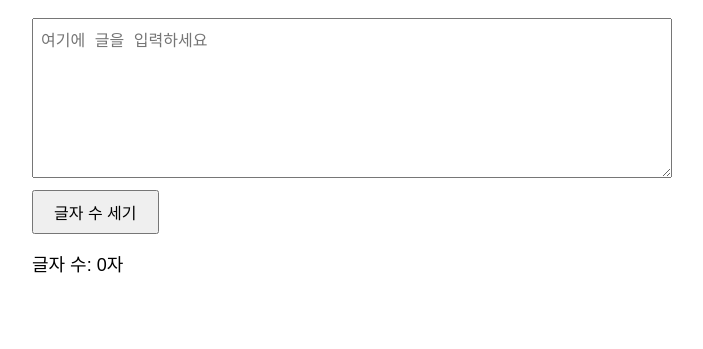
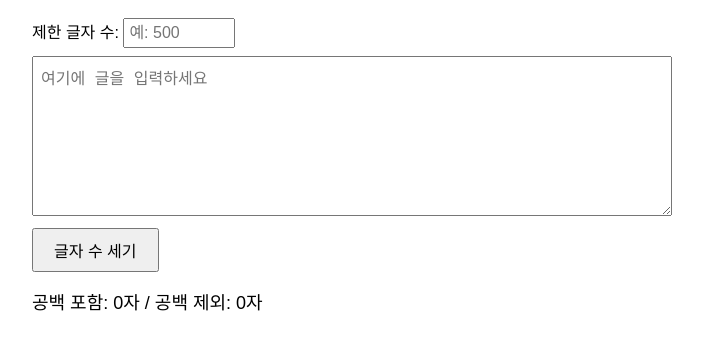
Before and after one commit to aio2o-esg/vibe, a plain HTML site: page char-counter.html in a window 1280 px wide. Both pictures are taken after a click on the button "글자 수 세기". Shown: the part 89-438 px from the top of the page, without its empty margins (288-991 px from the left). Drawn offline with Linux system fonts and the light colour scheme.

Commit message:
feat: 글자 수 세기에 공백 제외 글자 수와 제한 글자 수 표시 추가
Co-Authored-By: Claude Opus 5.5 <noreply@anthropic.com>

```diff
--- a/char-counter.html
+++ b/char-counter.html
@@ -28,10 +28,27 @@
       margin-top: 16px;
       font-size: 18px;
     }
+    .limit {
+      margin-bottom: 8px;
+      font-size: 16px;
+    }
+    .limit input {
+      width: 100px;
+      padding: 4px;
+      font-size: 16px;
+    }
+    .over {
+      color: red;
+      font-weight: bold;
+    }
   </style>
 </head>
 <body>
   <h1>글자 수 세기</h1>
+  <div class="limit">
+    <label for="limit">제한 글자 수:</label>
+    <input type="number" id="limit" min="0" placeholder="예: 500">
+  </div>
   <textarea id="input" placeholder="여기에 글을 입력하세요"></textarea>
   <button id="countBtn">글자 수 세기</button>
   <p id="result"></p>
@@ -40,11 +57,31 @@
     function showCount() {
       var text = document.getElementById("input").value;
       var count = Array.from(text).length;
-      document.getElementById("result").textContent = "글자 수: " + count + "자";
+      var countNoSpace = Array.from(text.replace(/\s/g, "")).length;
+      var limitValue = document.getElementById("limit").value;
+      var limit = limitValue === "" ? Infinity : Number(limitValue);
+
+      var result = document.getElementById("result");
+      result.textContent = "";
+      result.append("공백 포함: ", numberSpan(count, limit), "자 / 공백 제외: ", numberSpan(countNoSpace, limit), "자");
+    }
+
+    function numberSpan(value, limit) {
+      var span = document.createElement("span");
+      span.textContent = value;
+      if (value > limit) {
+        span.className = "over";
+      }
+      return span;
     }
 
     document.getElementById("countBtn").addEventListener("click", showCount);
     document.getElementById("input").addEventListener("input", showCount);
+    document.getElementById("limit").addEventListener("input", function () {
+      if (document.getElementById("result").textContent !== "") {
+        showCount();
+      }
+    });
   </script>
 </body>
 </html>
```
